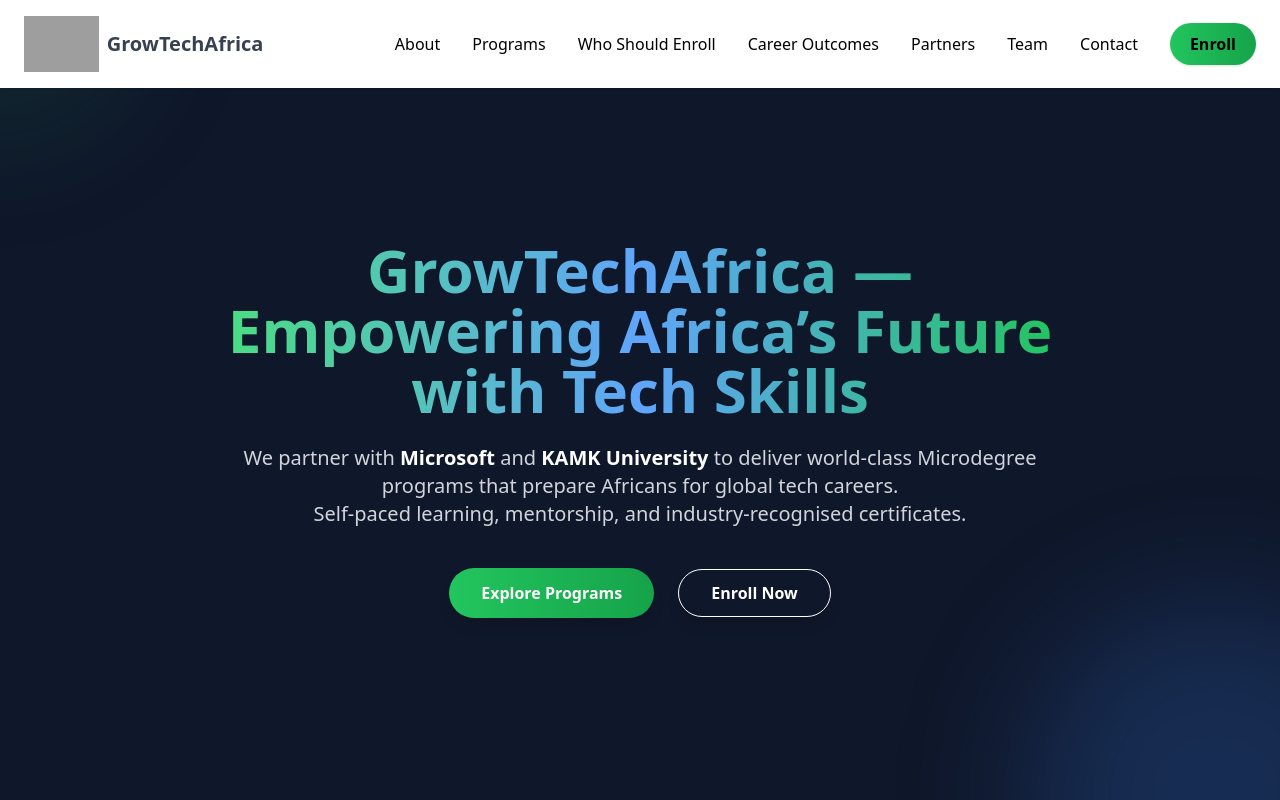
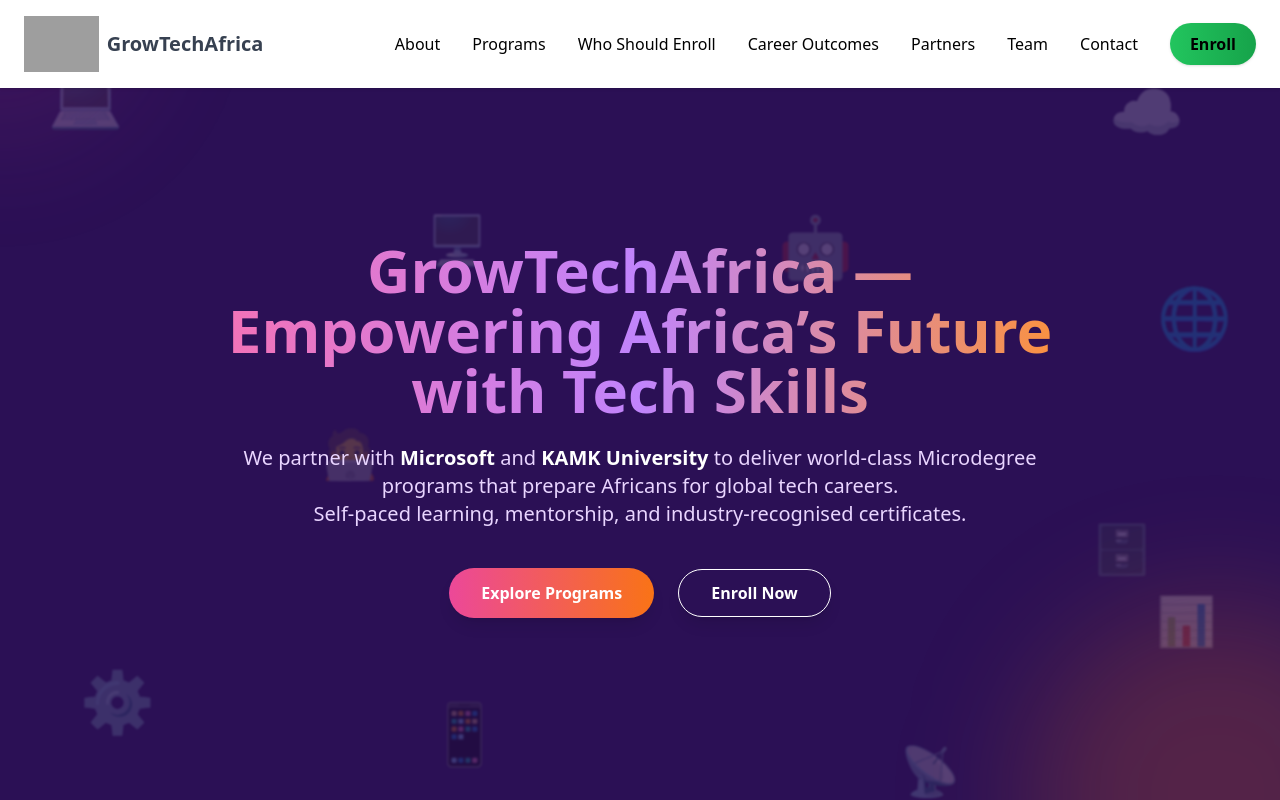
Before and after one commit to Blacksilicon-Tech/TechTutors-Frontend, a React (Vite) app: page / in a window 1280 px wide. Shown: the top 800 px of the page. Built offline with nearby package versions, Linux system fonts and the light colour scheme; grey boxes are pictures that could not be loaded.

Commit message:
Enhance hero section with tech-themed background visuals

```diff
--- a/src/components/home/HeroSection.tsx
+++ b/src/components/home/HeroSection.tsx
@@ -4,20 +4,64 @@
   return (
     <section
       className="relative overflow-hidden text-white py-40 md:py-60"
-      style={{ backgroundColor: "#0f172a" }}
+      style={{ backgroundColor: "#2b1055" }}
       id="hero"
     >
+      {/* Background tech elements */}
+      <div className="absolute inset-0 pointer-events-none z-0">
+        {/* Software / Engineering */}
+        <span className="absolute top-16 left-12 text-6xl opacity-20 blur-[1px]">
+          💻
+        </span>
+        <span className="absolute top-1/4 left-1/3 text-5xl opacity-20 blur-[1px]">
+          🖥️
+        </span>
+        <span className="absolute bottom-32 left-20 text-6xl opacity-20 blur-[1px]">
+          ⚙️
+        </span>
+        <span className="absolute top-1/2 left-1/4 text-5xl opacity-20 blur-[1px]">
+          🧑‍💻
+        </span>
+
+        {/* Cloud / DevOps */}
+        <span className="absolute top-20 right-24 text-6xl opacity-20 blur-[1px]">
+          ☁️
+        </span>
+        <span className="absolute bottom-1/3 right-32 text-5xl opacity-20 blur-[1px]">
+          🗄️
+        </span>
+        <span className="absolute top-1/3 right-12 text-6xl opacity-20 blur-[1px]">
+          🌐
+        </span>
+
+        {/* Mobile / Devices */}
+        <span className="absolute bottom-24 left-1/3 text-6xl opacity-20 blur-[1px]">
+          📱
+        </span>
+        <span className="absolute bottom-16 right-1/4 text-5xl opacity-20 blur-[1px]">
+          📡
+        </span>
+
+        {/* AI / Data */}
+        <span className="absolute top-1/4 right-1/3 text-6xl opacity-20 blur-[1px]">
+          🤖
+        </span>
+        <span className="absolute bottom-1/4 right-16 text-5xl opacity-20 blur-[1px]">
+          📊
+        </span>
+      </div>
+
       {/* Decorative gradient orbs */}
-      <div className="absolute top-0 left-0 w-72 h-72 bg-green-500/20 rounded-full blur-3xl -translate-x-1/2 -translate-y-1/2 animate-pulse" />
-      <div className="absolute bottom-0 right-0 w-96 h-96 bg-blue-500/20 rounded-full blur-3xl translate-x-1/3 translate-y-1/3 animate-pulse-slow" />
+      <div className="absolute top-0 left-0 w-72 h-72 bg-pink-500/20 rounded-full blur-3xl -translate-x-1/2 -translate-y-1/2 animate-pulse z-0" />
+      <div className="absolute bottom-0 right-0 w-96 h-96 bg-orange-500/20 rounded-full blur-3xl translate-x-1/3 translate-y-1/3 animate-pulse-slow z-0" />
 
       {/* Content */}
-      <div className="relative container mx-auto px-6 text-center max-w-4xl">
-        <h1 className="text-4xl md:text-6xl font-extrabold leading-tight mb-6 bg-gradient-to-r from-green-400 via-blue-400 to-green-500 bg-clip-text text-transparent animate-gradient">
+      <div className="relative z-10 container mx-auto px-6 text-center max-w-4xl">
+        <h1 className="text-4xl md:text-6xl font-extrabold leading-tight mb-6 bg-gradient-to-r from-pink-400 via-purple-400 to-orange-400 bg-clip-text text-transparent animate-gradient">
           GrowTechAfrica — Empowering Africa’s Future with Tech Skills
         </h1>
 
-        <p className="text-lg md:text-xl text-gray-300 mb-10 leading-relaxed">
+        <p className="text-lg md:text-xl text-purple-200 mb-10 leading-relaxed">
           We partner with{" "}
           <span className="font-semibold text-white">Microsoft</span> and{" "}
           <span className="font-semibold text-white">KAMK University</span> to
@@ -31,19 +75,15 @@
         <div className="flex flex-col md:flex-row justify-center gap-4 md:gap-6 items-center">
           <a
             href="#programs"
-            className="relative bg-gradient-to-r from-green-500 to-green-600 text-white font-bold py-3 px-8 rounded-full shadow-lg hover:shadow-green-500/40 transform hover:scale-105 transition-all duration-300"
+            className="relative bg-gradient-to-r from-pink-500 to-orange-500 text-white font-bold py-3 px-8 rounded-full shadow-lg hover:shadow-pink-500/40 transform hover:scale-105 transition-all duration-300"
           >
             Explore Programs
           </a>
 
-          {/* Enroll Now Button */}
-          <div
-            className="relative"
-            //  ref={heroEnrollRef}
-          >
+          <div className="relative">
             <Link
               to="/form"
-              className="relative border border-white text-white font-semibold py-3 px-8 rounded-full hover:bg-white hover:text-gray-900 shadow-lg hover:shadow-white/30 transform hover:scale-105 transition-all duration-300"
+              className="relative border border-white text-white font-semibold py-3 px-8 rounded-full hover:bg-white hover:text-purple-900 shadow-lg hover:shadow-white/30 transform hover:scale-105 transition-all duration-300"
             >
               Enroll Now
             </Link>
```
